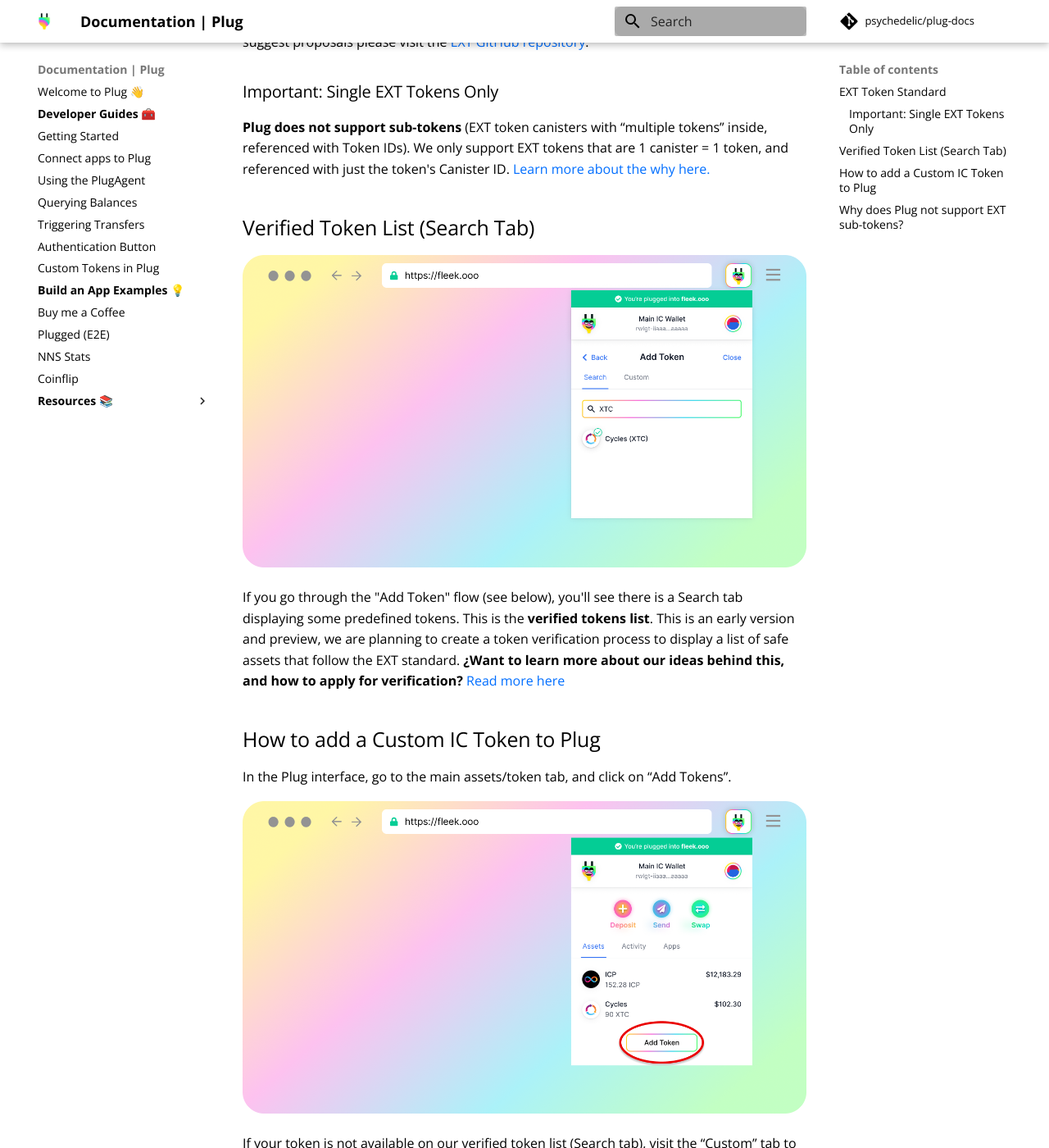
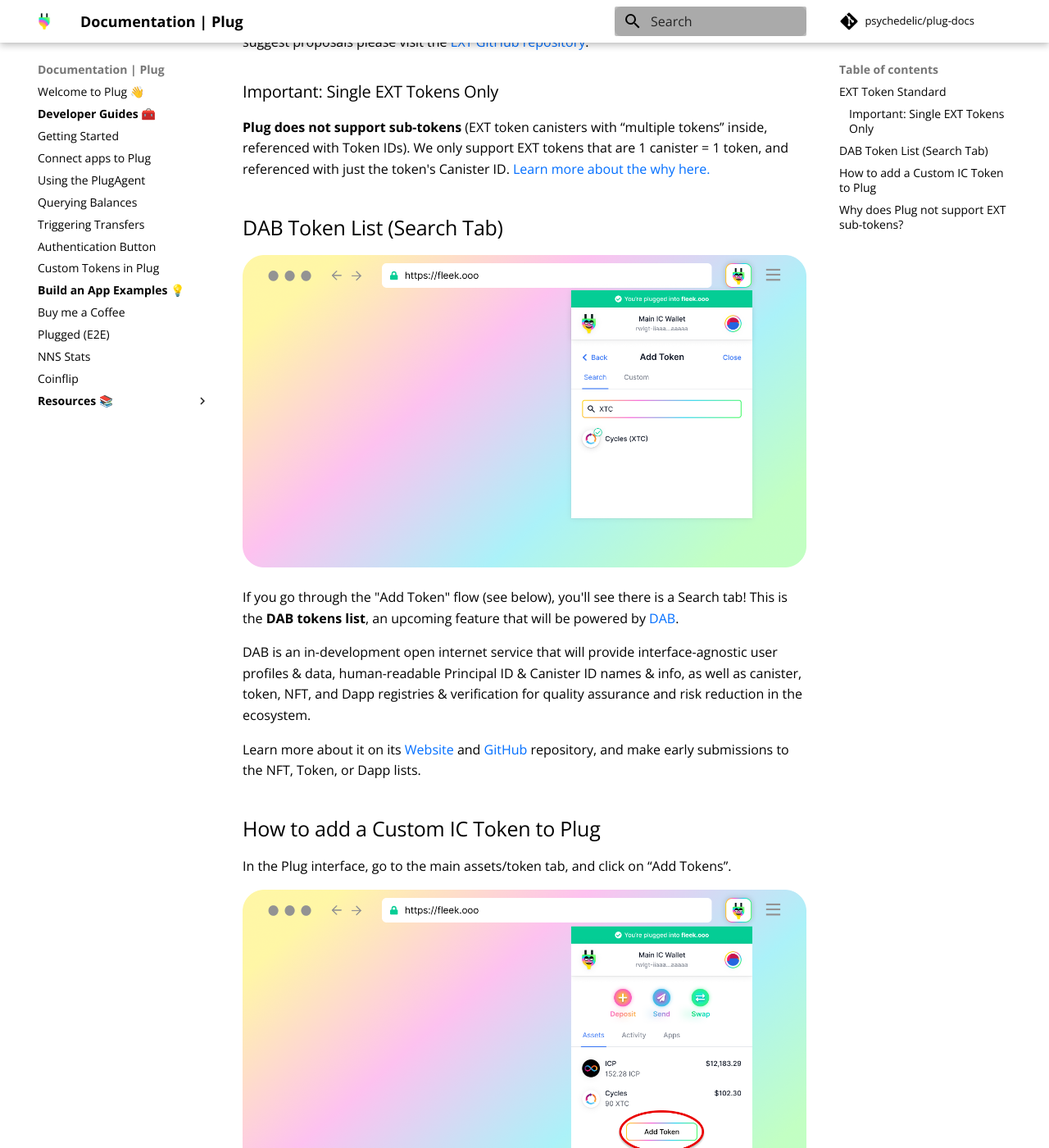
Before and after one commit to Psychedelic/plug-docs, an MkDocs documentation site: the page built from docs/getting-started/custom-tokens.md, in a window 1280 px wide and 1400 px high, scrolled down 819 px. Shown: the whole window at 82% size. Built offline with MkDocs 1.6.1 and Material for MkDocs 9.7.7, drawn with Linux system fonts in a browser that asks for light colours; comment, search, counter and statistics services are not loaded.

Commit message:
rebrand list

```diff
--- a/docs/getting-started/custom-tokens.md
+++ b/docs/getting-started/custom-tokens.md
@@ -21,10 +21,14 @@
 
 **Plug does not support sub-tokens** (EXT token canisters with “multiple tokens” inside, referenced with Token IDs). We only support EXT tokens that are 1 canister = 1 token, and referenced with just the token's Canister ID. [Learn more about the why here.](#why-does-plug-not-support-ext-sub-tokens)
 
-## Verified Token List (Search Tab)
+## DAB Token List (Search Tab)
 ![](imgs/medium-1.png)
 
-If you go through the "Add Token" flow (see below), you'll see there is a Search tab displaying some predefined tokens. This is the **verified tokens list**. This is an early version and preview, we are planning to create a token verification process to display a list of safe assets that follow the EXT standard. **¿Want to learn more about our ideas behind this, and how to apply for verification?** [Read more here](https://medium.com/@plug_wallet/f49207afb25c?source=friends_link&sk=f0c9513f87d851e30b9427b8bbc52763)
+If you go through the "Add Token" flow (see below), you'll see there is a Search tab! This is the **DAB tokens list**, an upcoming feature that will be powered by [DAB](https://dab.ooo).
+
+DAB is an in-development open internet service that will provide interface-agnostic user profiles & data, human-readable Principal ID & Canister ID names & info, as well as canister, token, NFT, and Dapp registries & verification for quality assurance and risk reduction in the ecosystem.
+
+Learn more about it on its [Website](https://dab.ooo) and [GitHub](https://github.com/psychedelic/dab) repository, and make early submissions to the NFT, Token, or Dapp lists.
 
 ## How to add a Custom IC Token to Plug
 In the Plug interface, go to the main assets/token tab, and click on “Add Tokens”.
```
